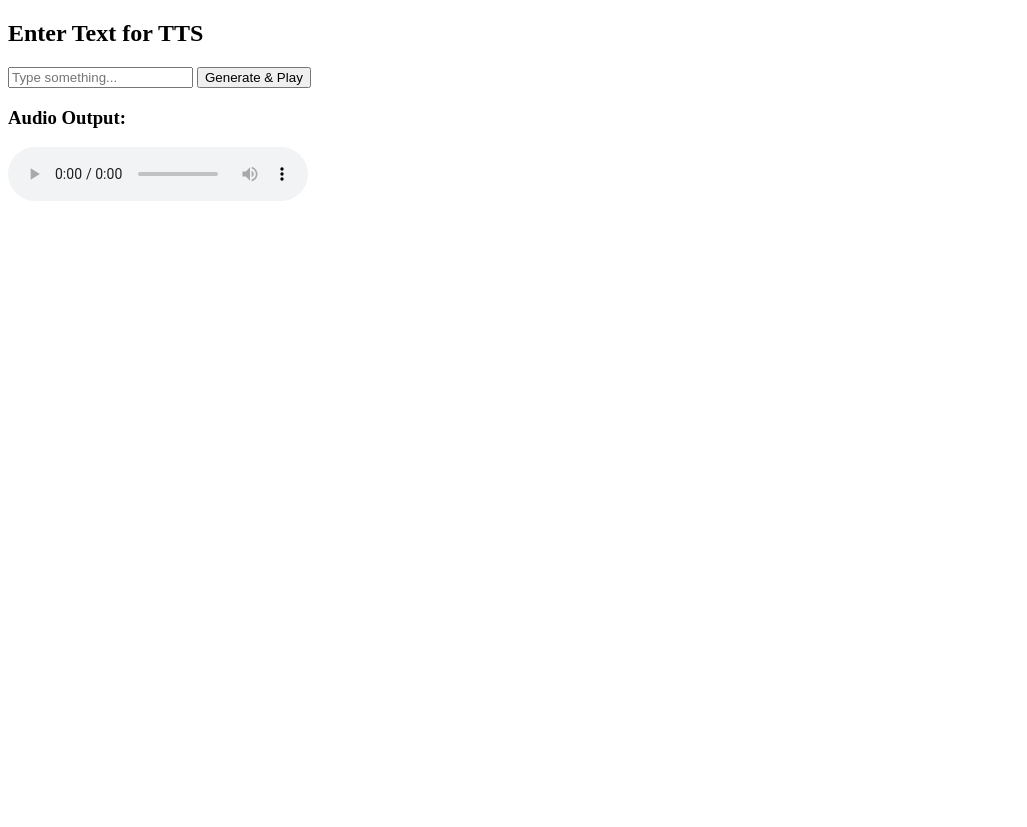
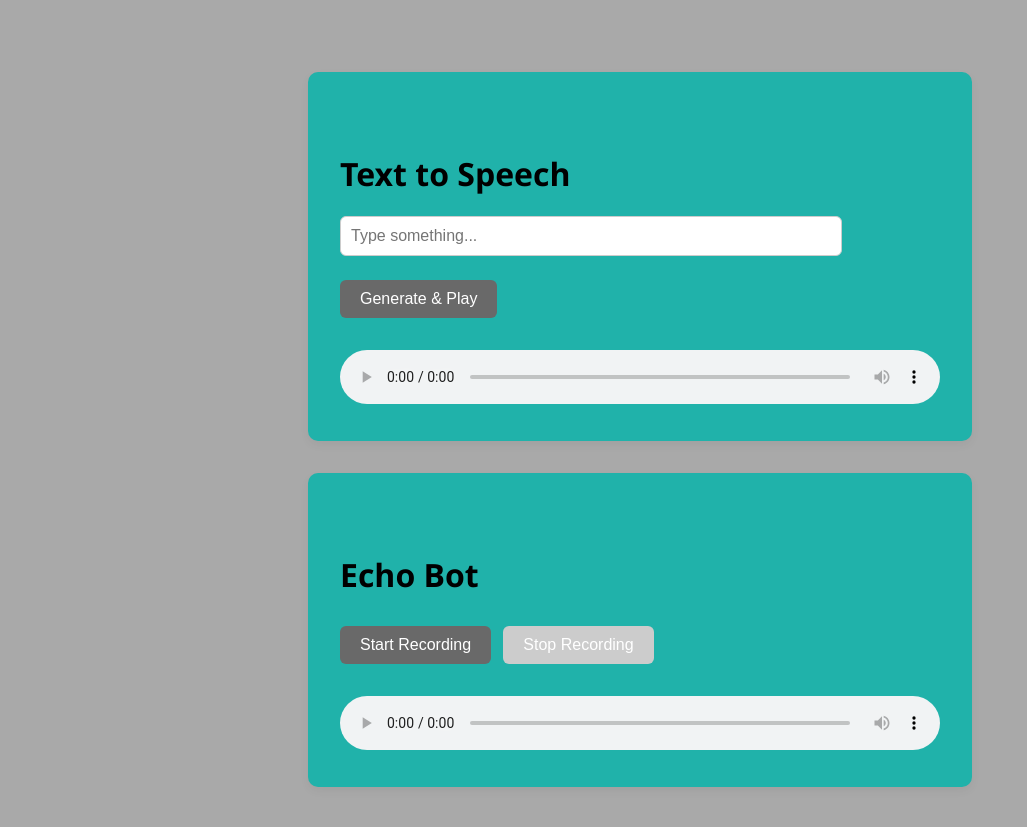
Before and after one commit to interstellar2567/VoiceAgent, a Python web app: template templates/index.html in a window 1280 px wide. Shown: the whole page, without its empty margins (0-1027 px from the left). Before the commit the page ends 201 px from the top, so only its background shows below. Run offline with Jinja, Linux system fonts and the light colour scheme; the template is opened without the code that fills it, so the values that code supplies are empty.

Commit message:
Update index.html

```diff
--- a/templates/index.html
+++ b/templates/index.html
@@ -3,35 +3,147 @@
 <head>
     <meta charset="UTF-8" />
     <meta name="viewport" content="width=device-width, initial-scale=1.0"/>
-    <title>Text to Speech Player</title>
+    <title>AI Voice Agents</title>
+    <style>
+        body {
+            font-family: 'Segoe UI', sans-serif;
+            background-color: darkgrey;
+            padding: 2rem;
+            color: #333;
+        }
+
+        h1 {
+            color: black;
+            margin-top: 3rem;
+        }
+
+        h2 {
+            color: #333;
+        }
+
+        .section {
+            background: lightseagreen;
+            padding: 2rem;
+            margin-top: 2rem;
+            border-radius: 10px;
+            box-shadow: 0 4px 10px rgba(0, 0, 0, 0.05);
+            max-width: 600px;
+            margin-left: auto;
+            margin-right: auto;
+        }
+
+        input[type="text"] {
+            padding: 10px;
+            width: 80%;
+            margin-bottom: 1rem;
+            font-size: 1rem;
+            border: 1px solid #ccc;
+            border-radius: 6px;
+        }
+
+        button {
+            padding: 10px 20px;
+            margin: 0.5rem 0.5rem 1rem 0;
+            font-size: 1rem;
+            background-color: dimgrey;
+            color: white;
+            border: none;
+            border-radius: 6px;
+            cursor: pointer;
+            transition: background-color 0.3s ease;
+        }
+
+        button:disabled {
+            background-color: #ccc;
+            cursor: not-allowed;
+        }
+
+        button:hover:not(:disabled) {
+            background-color: #357ABD;
+        }
+
+        audio {
+            width: 100%;
+            margin-top: 1rem;
+        }
+    </style>
 </head>
 <body>
-<h2>Enter Text for TTS</h2>
-<input type="text" id="textInput" placeholder="Type something..." />
-<button onclick="generateAudio()">Generate & Play</button>
 
-<h3>Audio Output:</h3>
-<audio id="audioPlayer" controls></audio>
+<!-- TTS Section -->
+<div class="section">
+    <h1>Text to Speech</h1>
+    <input type="text" id="textInput" placeholder="Type something..." />
+    <br>
+    <button onclick="generateAudio()">Generate & Play</button>
+
+    <audio id="audioPlayer" controls></audio>
+</div>
+
+<!-- Echo Bot Section -->
+<div class="section">
+    <h1>Echo Bot</h1>
+    <button id="startBtn">Start Recording</button>
+    <button id="stopBtn" disabled>Stop Recording</button>
+
+    <audio id="echoAudio" controls></audio>
+</div>
 
 <script>
+    // TTS
     async function generateAudio() {
         const text = document.getElementById("textInput").value;
-
         const response = await fetch("http://localhost:8000/generate", {
             method: "POST",
-            headers: {
-                "Content-Type": "application/json"
-            },
-            body: JSON.stringify({ text: text })
+            headers: { "Content-Type": "application/json" },
+            body: JSON.stringify({ text })
         });
 
         const data = await response.json();
-        const audioUrl = data.audio_url; // adjust key based on your Day 2 API response
+        const audioUrl = data.audio_url;
 
-        const audioPlayer = document.getElementById("audioPlayer");
-        audioPlayer.src = audioUrl;
-        audioPlayer.play();
+        const player = document.getElementById("audioPlayer");
+        player.src = audioUrl;
+        player.play();
     }
+
+    // Echo Bot
+    let mediaRecorder;
+    let audioChunks = [];
+
+    const startBtn = document.getElementById("startBtn");
+    const stopBtn = document.getElementById("stopBtn");
+    const echoAudio = document.getElementById("echoAudio");
+
+    startBtn.onclick = async () => {
+        const stream = await navigator.mediaDevices.getUserMedia({ audio: true });
+        mediaRecorder = new MediaRecorder(stream);
+
+        audioChunks = [];
+
+        mediaRecorder.ondataavailable = event => {
+            if (event.data.size > 0) {
+                audioChunks.push(event.data);
+            }
+        };
+
+        mediaRecorder.onstop = () => {
+            const audioBlob = new Blob(audioChunks, { type: 'audio/webm' });
+            const audioUrl = URL.createObjectURL(audioBlob);
+            echoAudio.src = audioUrl;
+            echoAudio.play();
+        };
+
+        mediaRecorder.start();
+        startBtn.disabled = true;
+        stopBtn.disabled = false;
+    };
+
+    stopBtn.onclick = () => {
+        mediaRecorder.stop();
+        startBtn.disabled = false;
+        stopBtn.disabled = true;
+    };
 </script>
 </body>
 </html>
```
